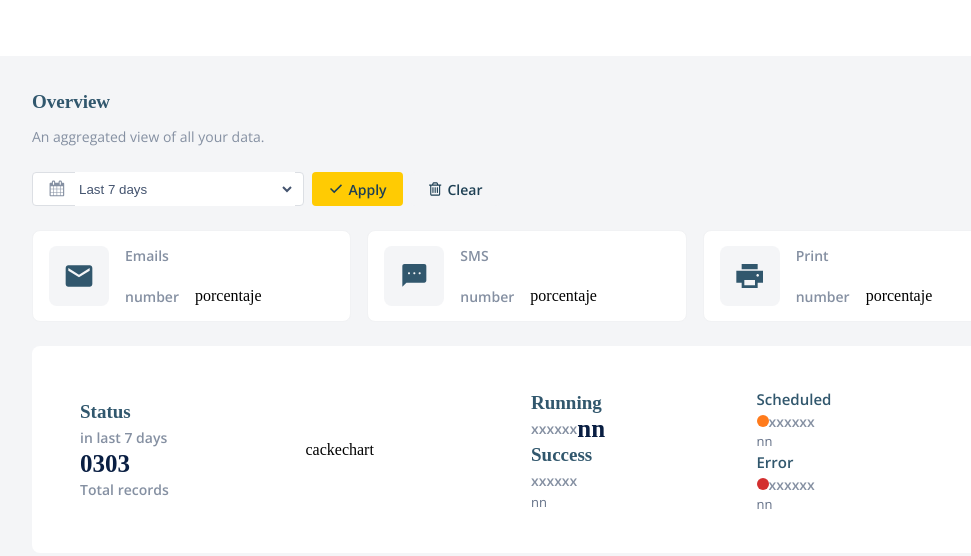
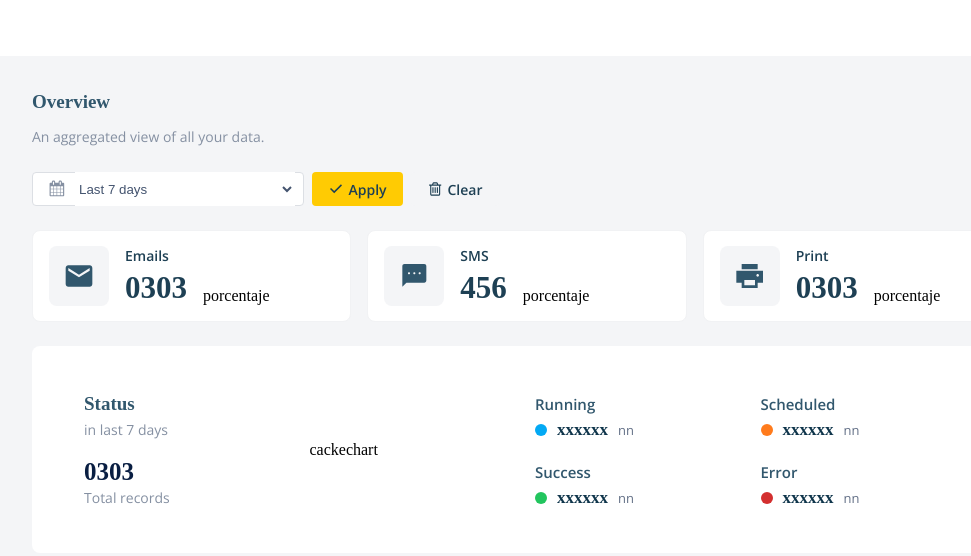
Before and after one commit to ctupac999/Graphics-html-css-js, a plain HTML site: page index.html in a window 1280 px wide. Shown: the whole page, without its empty margins (113-1084 px from the left). Drawn offline with nearby package versions, Linux system fonts and the light colour scheme; a script that the page names is missing.

Commit message:
counters and idicators ok

```diff
--- a/index.css
+++ b/index.css
@@ -17,7 +17,8 @@ article,
 h3,
 h4,
 form,
-button{
+button,
+div {
     display: flex;
     flex-direction: column;
     justify-content: center;
@@ -28,7 +29,7 @@ button{
     --secondary-color: #8590A2;
     --tertiary-color: #44546f;
     --quaternary-color: #1e4054;
-    --porcentual-color:#626F86;
+    --porcentual-color: #626F86;
     --primary-background-color: #f4f5f7;
     --button-color: #FFCB03;
     --warning-primary-color: #027FB7;
@@ -75,7 +76,7 @@ main section {
     gap: 8px;
 }
 
-#heading{
+#heading {
     width: 990px;
 }
 
@@ -114,7 +115,7 @@ form {
     align-items: center;
 }
 
-form label{
+form label {
     height: 10px;
 }
 
@@ -183,11 +184,11 @@ button {
     justify-content: space-between;
 }
 
-#counters data{
+#counters data {
     align-self: flex-end;
 }
 
-#counters article{
+#counters article {
     width: 319.33px;
     padding: 16px;
     flex-direction: row;
@@ -196,7 +197,7 @@ button {
     border-style: solid;
     border-color: var(--counterss-border-color);
     background-color: var(--secondary-backgruoud-color);
-    gap:16px;
+    gap: 16px;
     align-items: center;
     justify-content: left;
 }
@@ -206,19 +207,22 @@ button {
     width: 60px;
 }
 
-#counters h4{
+#counters h4 {
     height: 60px;
     justify-content: space-between;
     font-weight: 600;
+    color: var(--quaternary-color);
 }
 
-#emails svg,#sms svg,#print svg{
+#emails svg,
+#sms svg,
+#print svg {
     height: 60px;
-    width:60px;
+    width: 60px;
     border-radius: 8px;
 }
 
-#emails svg{
+#emails svg {
     background: url(./email.svg);
     background-size: auto;
     background-repeat: no-repeat;
@@ -226,7 +230,7 @@ button {
     background-color: var(--primary-background-color);
 }
 
-#sms svg{
+#sms svg {
     background: url(./sms.svg);
     background-size: auto;
     background-repeat: no-repeat;
@@ -234,12 +238,18 @@ button {
     background-color: var(--primary-background-color);
 
 }
-#print svg{
+
+#print svg {
     background: url(./print.svg);
     background-size: auto;
     background-repeat: no-repeat;
     background-position: center;
     background-color: var(--primary-background-color);
+}
+
+#counters .number{
+    font-family: var(--font-primary);
+    font-size: 31px;
 }
 
 
@@ -252,29 +262,18 @@ button {
     justify-content: space-between;
     align-items: center;
     background-color: var(--secondary-backgruoud-color);
+
 }
 
-#indicators article{
+#indicators article {
     height: 126px;
     width: 226px;
     align-items: flex-start;
+    padding: 4px;
+    gap:16px;
+
 }
 
-#indicators h4{
-    font-family: var(--font-secondary);
-    font-size: 14px;
-    font-style: normal;
-    font-weight: 600;
-    flex-direction: row;
-    align-items: center;
-
-}
-#indicators h5{
-    color: var(--porcentual-color);
-    font-family: var(--font-secondary);
-    font-size: 13px;
-    font-weight: 400;
-}
 #indicators data {
     color: var(--number-primary-color);
     text-align: center;
@@ -283,25 +282,51 @@ button {
     font-style: normal;
     font-weight: 600;
 }
+#indicators div {
+    font-family: var(--font-secondary);
+    font-size: 14px;
+    font-style: normal;
+    font-weight: 600;
+    flex-direction: row;
+    align-items: center;
+    gap: 10px;
+}
+.subStatus   h4{
+    color: var(--number-secondary-color);
+    font-family: var(--font-primary);
+    font-size: 17px;
+    font-weight: 600;
+}
 
-#running{
+#indicators h5 {
+    color: var(--porcentual-color);
+    font-family: var(--font-secondary);
+    font-size: 13px;
+    font-weight: 400;
+}
+
+#running {
     background-color: var(--chart-color4);
 }
-#success{
+
+#success {
     background-color: var(--chart-color3);
 }
-#scheduled{
+
+#scheduled {
     background-color: var(--chart-color2);
 }
-#error{
+
+#error {
     background-color: var(--chart-color1);
 }
-.subStatus h3{
+
+.subStatus h3 {
     font-size: 15px;
     font-family: var(--font-secondary);
 }
 
-.subStatus button{
+.subStatus button {
     height: 12px;
     width: 12px;
     border-radius: 60px;
--- a/index.html
+++ b/index.html
@@ -39,74 +39,74 @@
             <article id="emails">
                 <svg></svg>
                 <h4>Emails
-                    <data>number</data>
+                    <data class="number">0303</data>
                 </h4>
                 <data>porcentaje</data>
             </article>
             <article id="sms">
                 <svg></svg>
                 <h4>SMS
-                    <data>number</data>
+                    <data class="number">456</data>
                 </h4>
                 <data>porcentaje</data>
             </article>
             <article id="print">
                 <svg></svg>
                 <h4>Print
-                    <data>number</data>
+                    <data class="number">0303</data>
                 </h4>
                 <data>porcentaje</data>
             </article>
         </section>
         <section id="indicators">
             <article id="status">
-                <colgroup>
+                <span>
                     <h3>Status</h3>
                     <h4>in last 7 days </h4>
-                </colgroup>
-                <colgroup>
+                </span>
+                <span>
                     <data>0303</data>
                     <h4>Total records</h4>
-                </colgroup>
+                </span>
             </article>
             <article id="cackechart">
                 cackechart
             </article>
-            <article id="subStatus">
-                <colgroup>
+            <article class="subStatus"  >
+                <span>
                     <h3>Running</h3>
-                    <h4>
+                    <div>
                         <button id="running"></button>
-                        xxxxxx
-                        <data>nn</data>
-                    </h4>
-                </colgroup>
-                <colgroup>
+                        <h4>xxxxxx</h4>
+                        <h5>nn</h5>
+                    </div>
+                </span>
+                <span>
                     <h3>Success</h3>
-                    <h4>
+                    <div>
                         <button id="success"></button>
-                        xxxxxx
+                        <h4>xxxxxx</h4>
                         <h5>nn</h5>
-                    </h4>
-                </colgroup>
+                    </div>
+                </span>
             </article>
             <article class="subStatus">
-                <colgroup>
+                <span>
                     <h3>Scheduled</h3>
-                    <h4>
+                    <div>
                         <button id="scheduled"></button>
-                        xxxxxx
+                        <h4>xxxxxx</h4>
                         <h5>nn</h5>
-                    </h4>
-                </colgroup>
-                <colgroup>
+                    </div>
+                </span>
+                <span>
                     <h3>Error</h3>
-                    <h4>
+                    <div>
                         <button id="error"></button>
-                        xxxxxx
+                        <h4>xxxxxx</h4>
                         <h5>nn</h5>
-                    </h4>
-                </colgroup>
+                    </div>
+                </span>
             </article>
         </section>
         <section></section>
```
